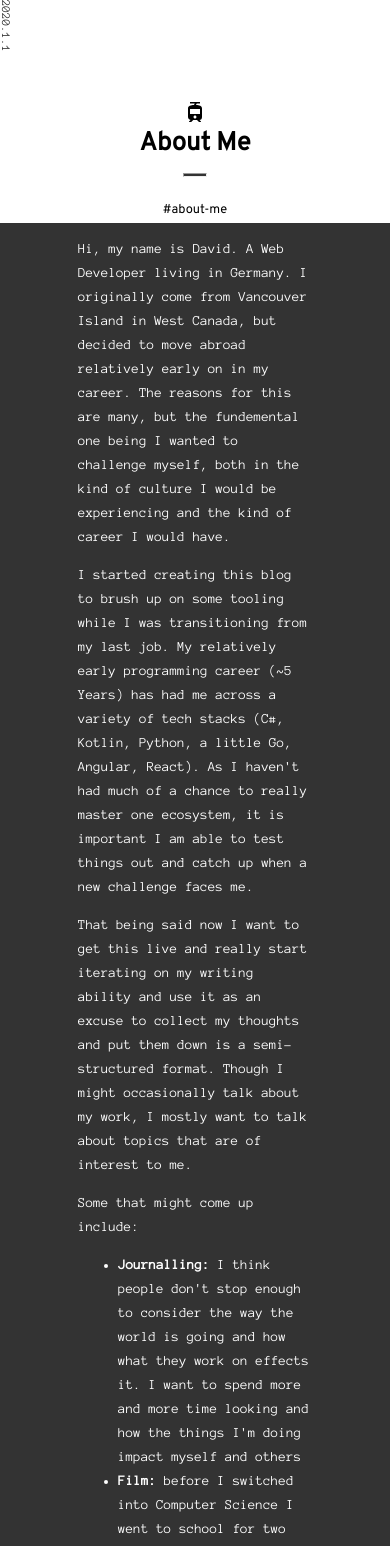
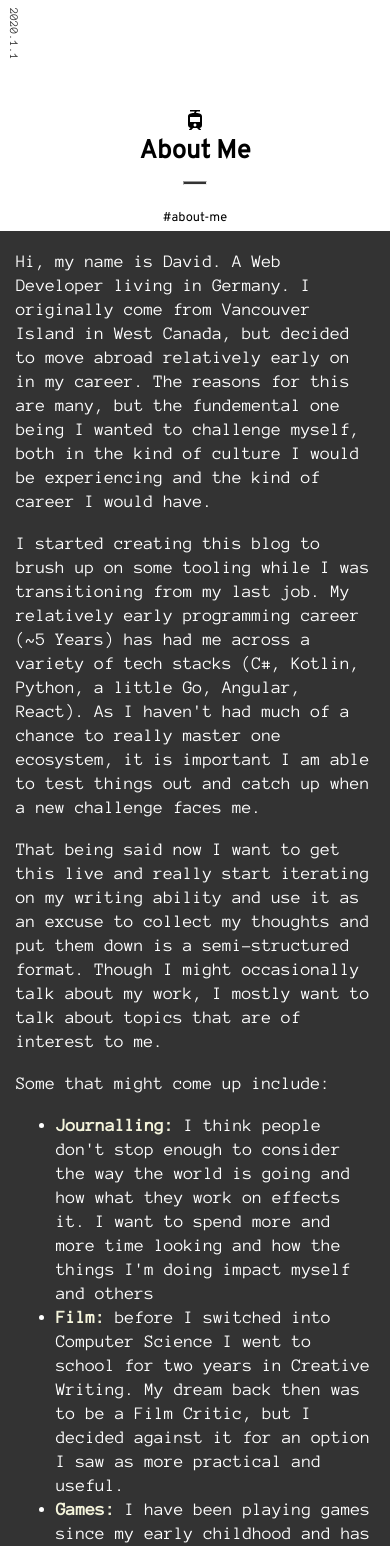
Before and after one commit to dLaMothe/blog, a React (Create React App) app: page /about in a window 390 px wide. Shown: the top 1546 px of the page. Built offline with nearby package versions, Linux system fonts and the light colour scheme.

Commit message:
Improve styling on article

```diff
--- a/src/pages/article/_article.scss
+++ b/src/pages/article/_article.scss
@@ -9,6 +9,8 @@
 .article__date {
   color: #333333;
   font-size: 12px;
+  margin-left: 8px;
+  margin-top: 8px;
   writing-mode: vertical-lr;
 }
 
@@ -45,7 +47,17 @@
   color: white;
   margin-left: 20%;
   margin-right: 20%;
-  font-size: 14px;
+  font-size: 18px;
   line-height: 24px;
   flex: 1 1 auto;
+
+  @media (max-width: 800px) {
+    margin-left: 16px;
+    margin-right: 16px;
+  }
+
+  strong {
+    font-weight: bolder;
+    color: beige;
+  }
 }
```
